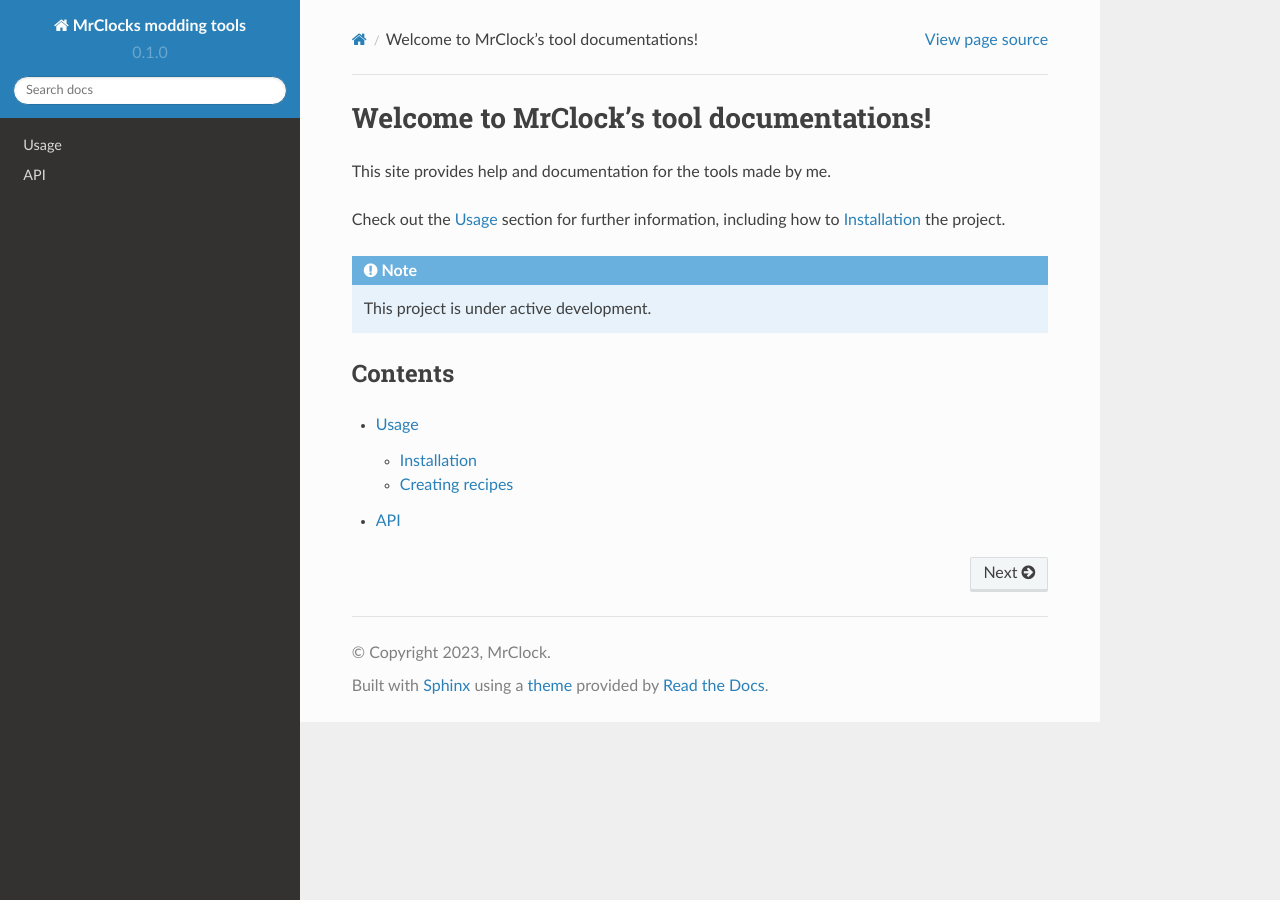
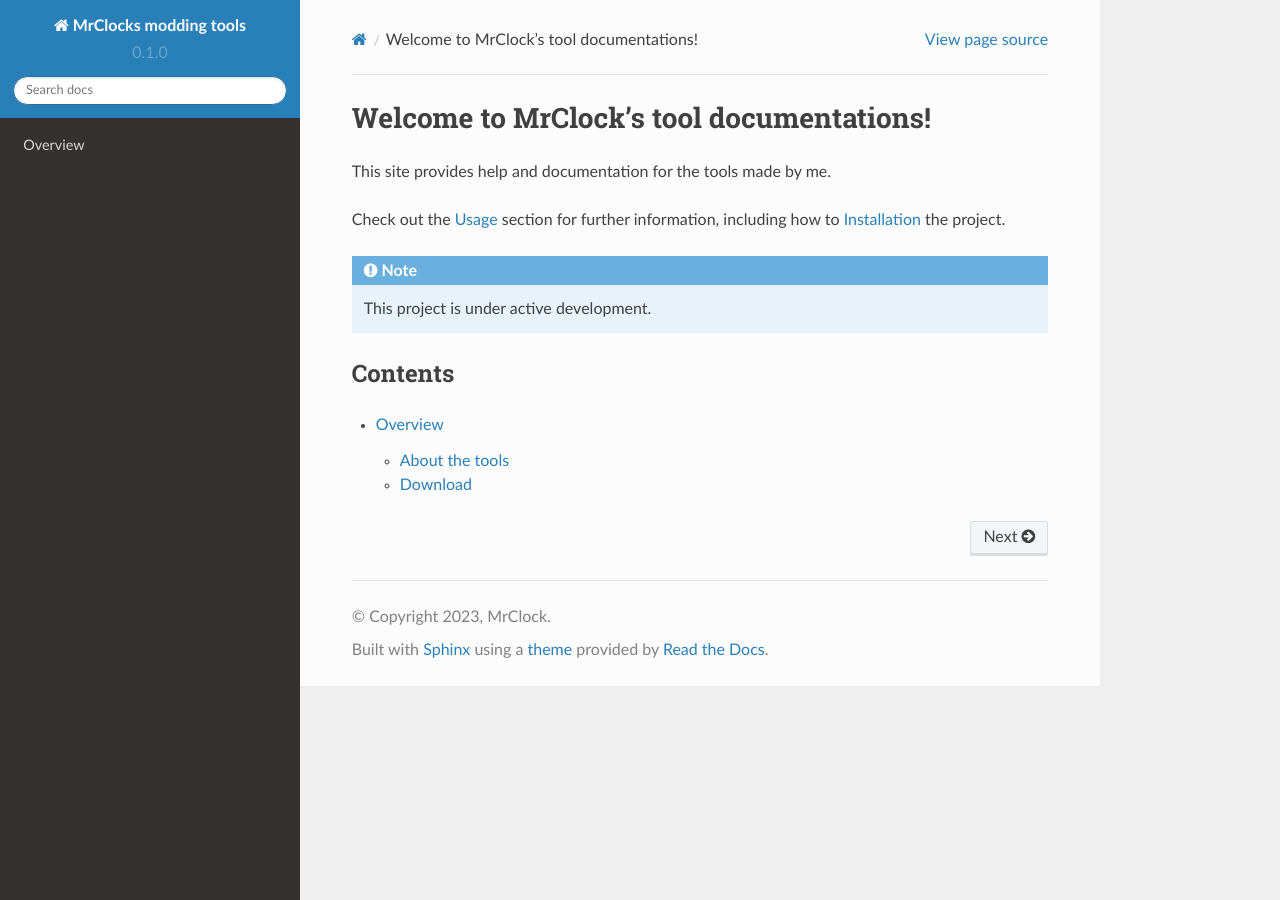
Before and after one commit to MrClock8163/ToolDocumentation, a Sphinx documentation site: the page built from docs/source/index.rst, in a window 1280 px wide. Built offline with Sphinx 7.4.7 and the Read the Docs theme 2.0.0, drawn with Linux system fonts in a browser that asks for light colours.

Commit message:
Update index.rst

```diff
--- a/docs/source/index.rst
+++ b/docs/source/index.rst
@@ -15,5 +15,4 @@ Contents
 
 .. toctree::
 
-   usage
-   api
+   overview
```
